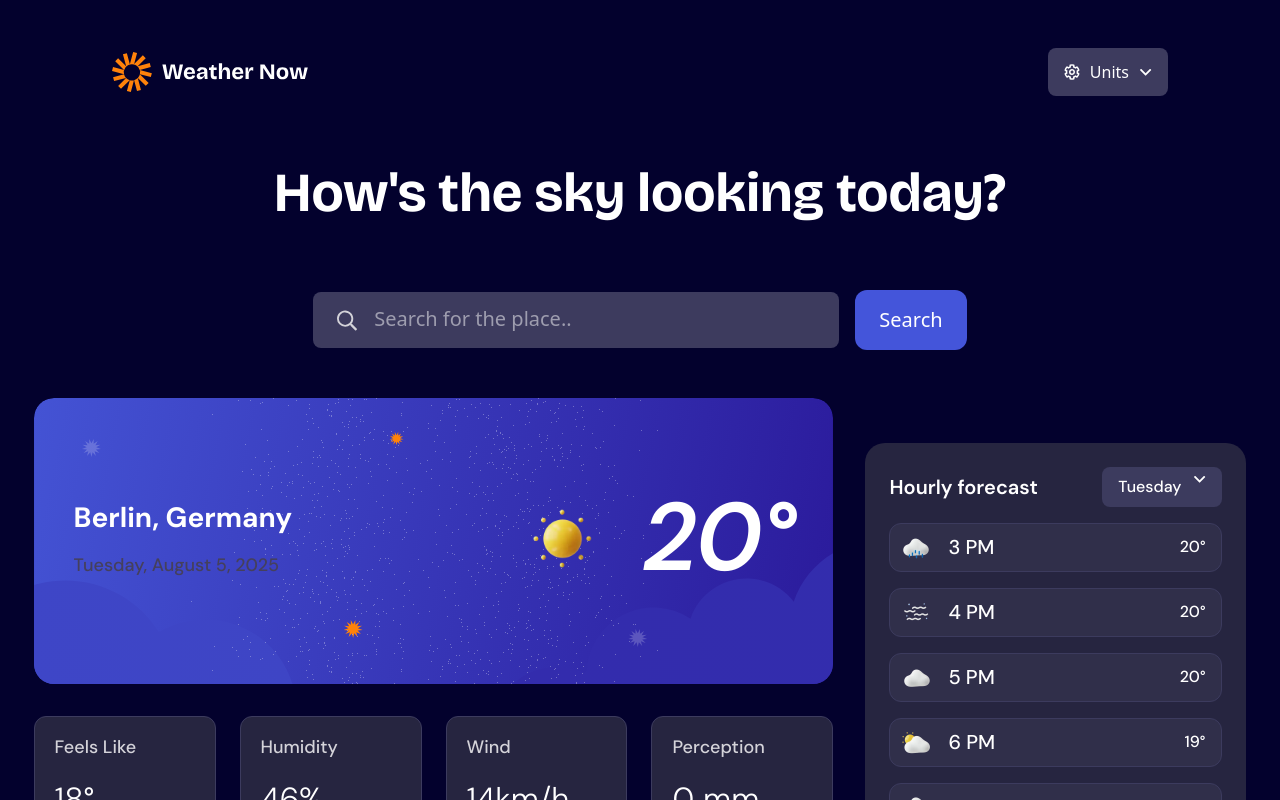
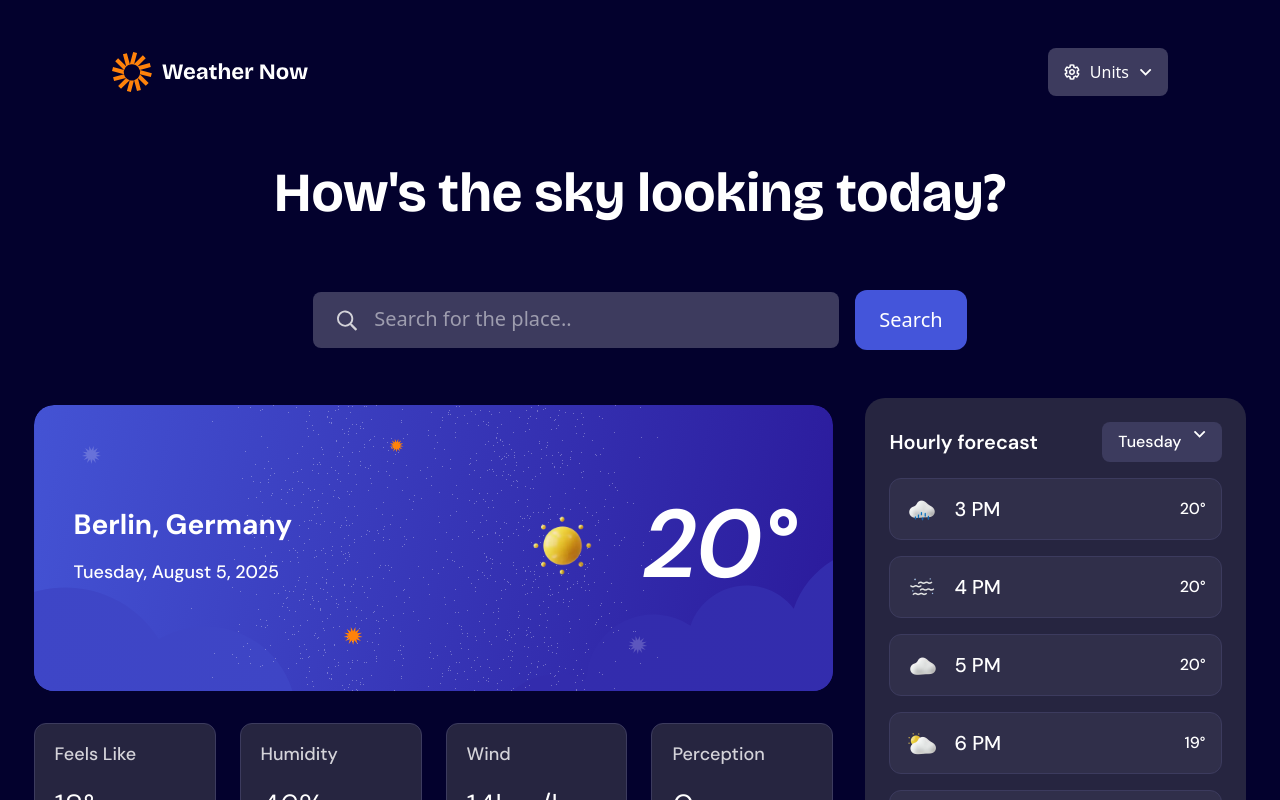
Before and after one commit to Legaz-le/weather-app-main, a React (Vite) app: page / in a window 1280 px wide. Shown: the top 800 px of the page. Built offline with nearby package versions, Linux system fonts and the light colour scheme.

Commit message:
fixed small issues

```diff
--- a/src/components/BodyElements/MainInfo.tsx
+++ b/src/components/BodyElements/MainInfo.tsx
@@ -10,7 +10,7 @@ export const MainInfo = () => {
       <div className="absolute inset-x-4 xl:px-6 xl:py-20 lg:py-10 md:py-15 flex flex-col md:flex-row justify-between items-center z-10 ">
         <div className="flex flex-col gap-3 ">
           <p className="text-[28px] font-[700] font-DM-Sans">Berlin, Germany</p>
-          <p className="text-lg font-[500] font-DM-Sans text-[#45405c]">
+          <p className="text-lg font-[500] font-DM-Sans ">
             Tuesday, August 5, 2025
           </p>
         </div>
--- a/src/index.css
+++ b/src/index.css
@@ -40,5 +40,5 @@ html {
 }
 
 .p-forDailyForecast {
-  @apply md:p-[10px_16px_10px_12px] lg:p-[3px_16px_4px_6px];
+  @apply xl:p-[10px_16px_10px_12px] md:p-[3px_16px_4px_6px];
 }
```
